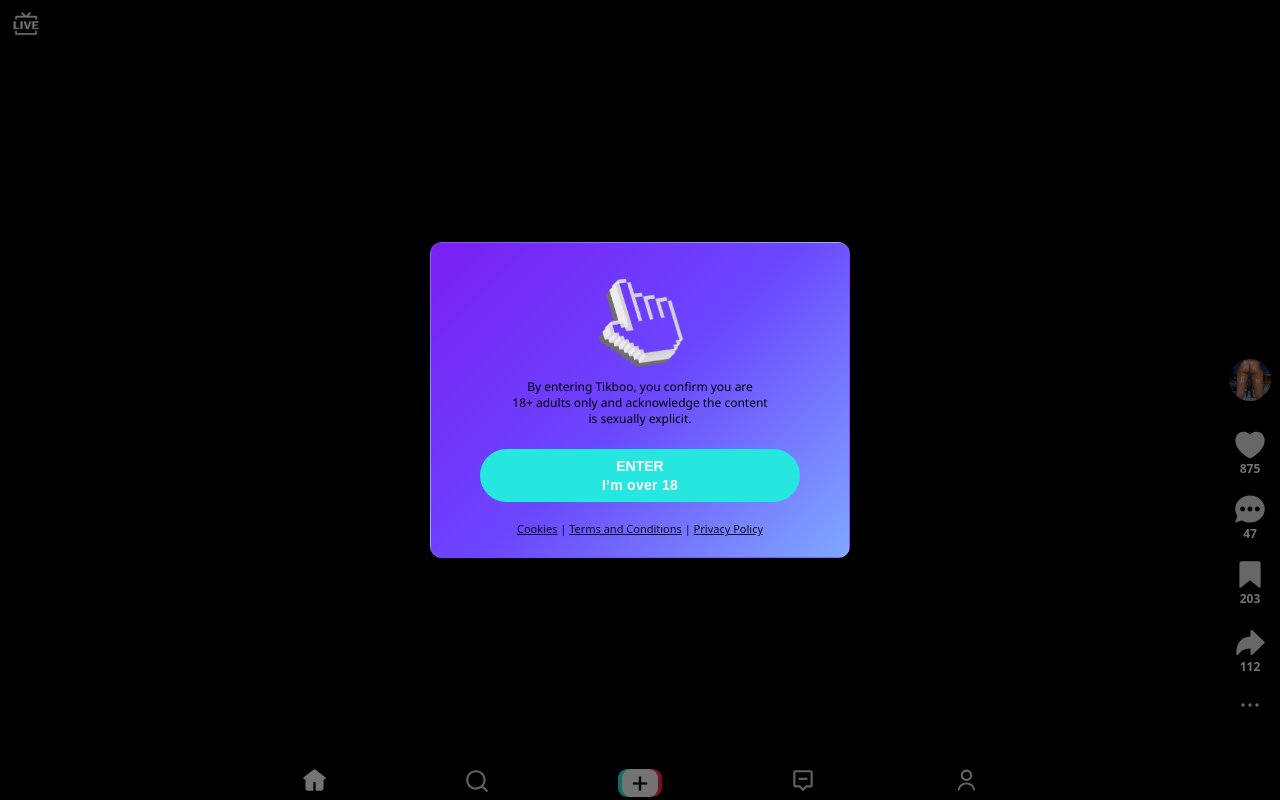
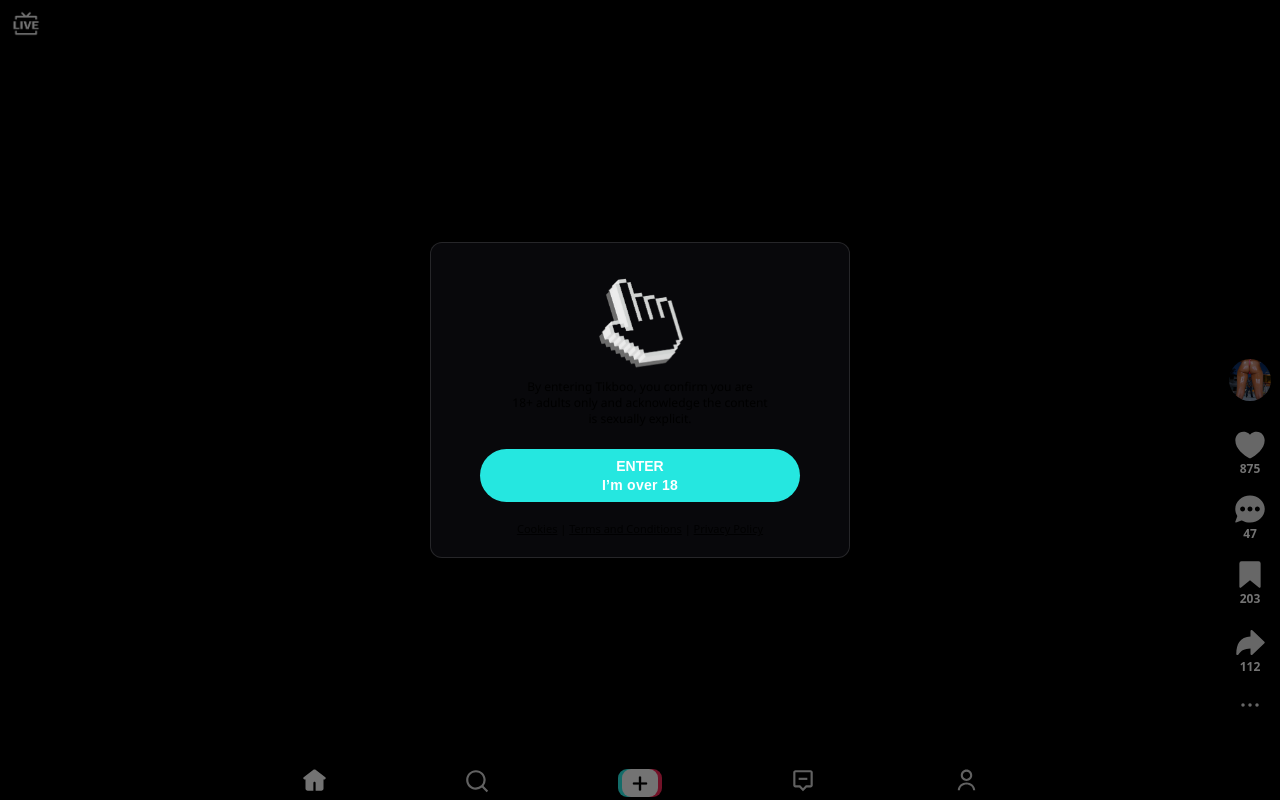
Before and after one commit to xkeynet/tikboo, a plain HTML site: page index.html in a window 1280 px wide. Drawn offline with Linux system fonts and the light colour scheme; a script that the page names is missing.

Commit message:
Update app.css

```diff
--- a/assets/css/app.css
+++ b/assets/css/app.css
@@ -394,7 +394,7 @@
   flex-direction:column;
   align-items:center;
   justify-content:center;
-  background: linear-gradient(135deg, #7A1FF2 0%, #6B46FF 50%, #7FA9FF 100%);
+  background:rgba(12,12,16,0.72);
   border:1px solid var(--glassStroke);
   border-radius:12px;
   box-shadow:0 20px 60px rgba(0,0,0,.45);
```
